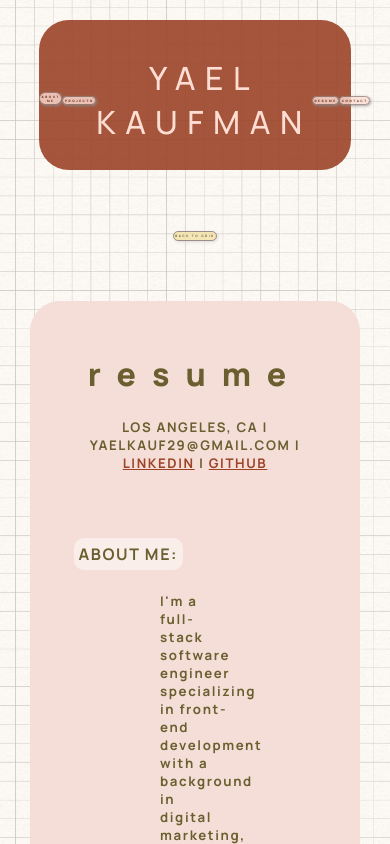
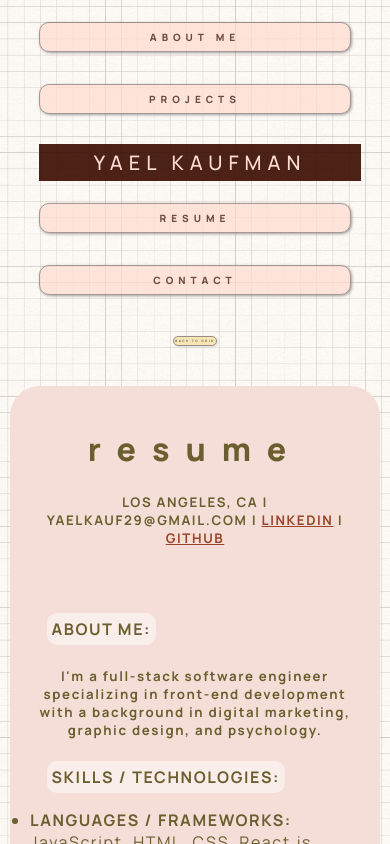
Before and after one commit to ykallday/yaelkaufman.com, a React (Create React App) app: page /resume in a window 390 px wide. Shown: the top 844 px of the page. Built offline with nearby package versions, Linux system fonts and the light colour scheme.

Commit message:
mobile optimization

```diff
--- a/src/App.css
+++ b/src/App.css
@@ -19,6 +19,8 @@
   -moz-background-size: cover;
   -o-background-size: cover;
   background-size: cover;
+  min-height:100vh;
+  max-height:100%;
 
 
 }
@@ -30,7 +32,7 @@ header{
 
 
 main{
-  height:90vh;
+  height:100vh;
 }
 
 /*Nav---------------------------------------------------*/
@@ -77,12 +79,13 @@ main{
 .gridWrapper div img{
   align-items:center;
   width: auto;
-  max-width:25vw;
+  max-width:35vw;
   padding:20px;
   margin: 0 auto;
   margin: 30px;
   margin-bottom:20px;
 }
+
 
 .gridWrapper div img:hover{
   scale:calc(1.2);
@@ -270,3 +273,134 @@ main{
   font-weight:800;
   background-color: var(--md-sys-color-primary-container);
 }
+
+
+/******BREAKPOINTS******/
+@media only screen and (max-width: 700px) {
+
+  #main-Nav{
+      padding-top:50px;
+      display:inline;
+      padding-bottom:40px;
+      align-items: center;
+      letter-spacing:1px;
+      height:80px;
+      border-radius:30px;
+      background-color: transparent;
+      /* width: 100vw; */
+      opacity:.9;
+      margin-bottom:50px;
+      font-size:20px;
+  }
+    #main-Nav button{
+      height:30px;
+      font-size:10px;
+    }
+
+    #main-name{
+        margin: 0 auto;
+        font-size:1em;
+        letter-spacing:.3em;
+        font-weight:500;
+        width:100%;
+        color: var(--md-sys-color-primary-container);
+        padding-bottom:0px;
+        padding:5px;
+        margin-bottom:20px;
+        background-color:var(--md-sys-color-on-primary-container);
+      }
+
+
+    #resume, #about, #contact-page, #project-page{
+      border-radius:30px;
+      margin: 10px;
+      padding: 20px;
+      background-color: var(--md-sys-color-surface-variant);
+      color: var(--md-sys-color-tertiary);
+      letter-spacing:.1em;
+    }
+    .res-about{
+      padding:0 0px;
+      text-align:center;
+    }
+
+    #resume a{
+      color: var(--md-sys-color-primary);
+      border-radius:10px;
+    }
+    #resume a:hover{
+      background-color: var(--md-sys-color-primary);
+      color: var(--md-sys-color-on-primary);
+      padding:3px;
+    }
+
+    #resume .bullet{
+      font-weight:bold;
+    }
+    #resume ul{
+      padding:0 0px;
+      text-align:left;
+    }
+    #resume h4{
+      margin-bottom:0px;
+    }
+
+    .res-title{
+      background-color: rgba(255,255,255,.5);
+      width:fit-content;
+      margin-left: 5%;
+      border-radius:10px;
+      padding:5px;
+    }
+
+    .res-work-title{
+      text-align:left;
+      margin-left:0%;
+      line-height:10%;
+      margin-bottom:0px;
+    }
+  }
+@media only screen and (max-width: 500px) {
+
+    .gridWrapper div img{
+      align-items:center;
+      width: auto;
+      max-width:80vw;
+      padding:20px;
+      margin: 0 auto;
+      margin: 30px;
+      margin-bottom:20px;
+    }
+
+    .project-grid{
+      display:grid;
+      width: 70vw;
+      grid-template-columns: 1fr;
+      grid-template-rows: auto;
+      padding:5px;
+      grid-gap:30px;
+      margin: 0 auto;
+      justify-content:center;
+      border-radius:30px;
+
+
+    }
+    .project-grid div{
+      width:90%;
+      height:90%;
+      opacity:1;
+      background-color:rgba(255,255,255,.5);
+      box-shadow: 1px 1px 2px gray;
+      padding:20px;
+      border-radius:30px;
+
+    }
+    .contact-grid{
+      display:grid;
+      grid-template-columns: 1fr;
+      padding:20px;
+      grid-gap:30px;
+      justify-content:center;
+    }
+
+ }
--- a/src/components/HomeGrid.jsx
+++ b/src/components/HomeGrid.jsx
@@ -10,11 +10,12 @@ import { Link } from 'react-router-dom'
 export default function HomeGrid(){
     return(
         <div className = "gridWrapper">
-            <div><Link to ="/aboutme"><img src = {aboutMe}/></Link></div>
-            <div><Link to ="/projects"><img src = {projects}/></Link></div>
+            <div id="grid-about"><Link to ="/aboutme"><img src = {aboutMe}/></Link></div>
+            <div></div>
+            <div></div>
+            <div id="grid-projects"><Link to ="/projects"><img src = {projects}/></Link></div>
             <div><Link to ="/resume"><img src = {resume}/></Link></div>
             <div><Link to ="/contact-me"><img src = {contact}/></Link></div>
-            {/* <div><Link to = "/hobbies"><img src = {hobbies}/></Link></div> */}
         </div>
     )
 }
```
Also changed, not shown: src/reportWebVitals.js (deleted, +0 -13 lines), src/setupTests.js (deleted, +0 -5 lines), src/logo.svg (deleted).
